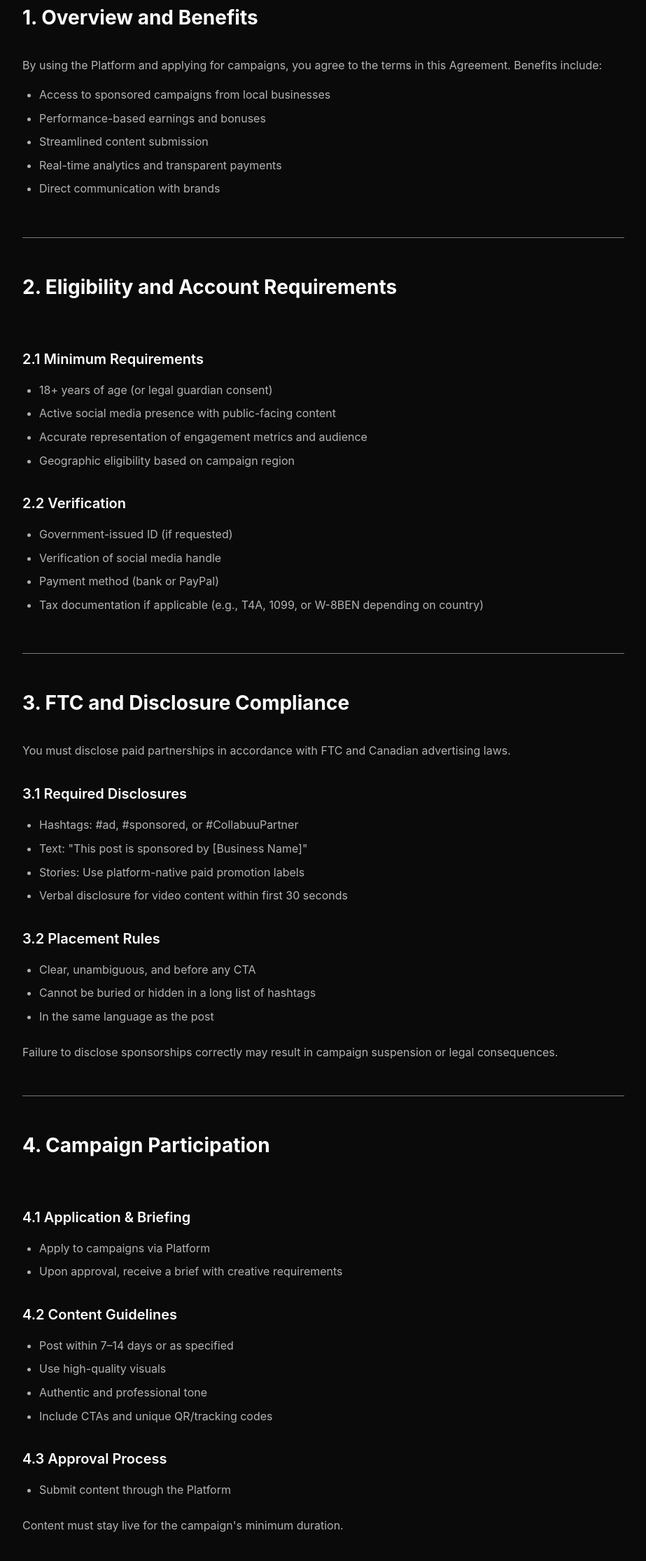
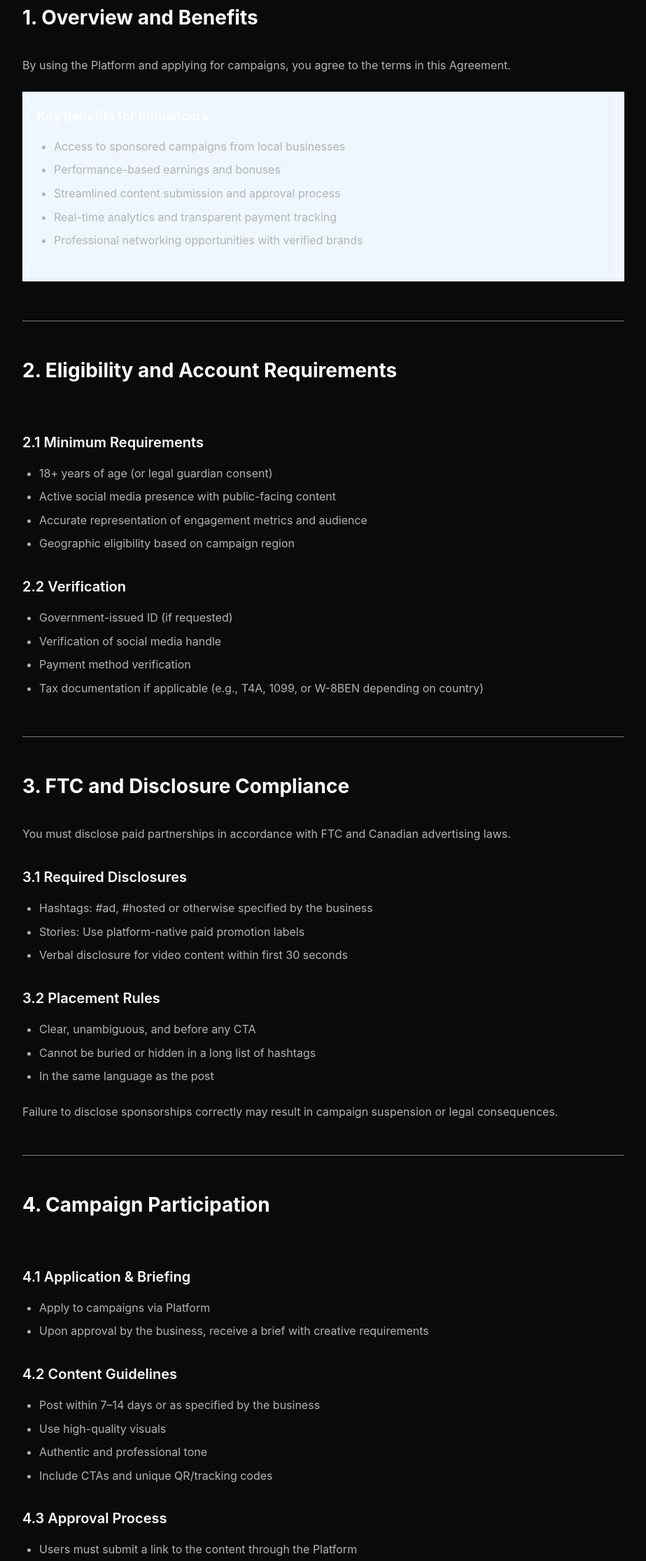
Before and after one commit to tonynham/collabuu, a website: page influencer-agreement.html in a window 1280 px wide. Shown: the part 433-2663 px from the top of the page at 70% size, without its empty margins (178-1101 px from the left). Drawn offline with Linux system fonts and the light colour scheme.

Commit message:
Format influencer benefits to match business agreement style - Add legal-highlight info div with proper styling - Update benefits list with enhanced descriptions - Match formatting consistency between business and influencer agreements - Improve visual presentation of key benefits section

```diff
--- a/influencer-agreement.html
+++ b/influencer-agreement.html
@@ -51,14 +51,18 @@
             <div class="legal-body">
                 <section class="legal-section">
                     <h2>1. Overview and Benefits</h2>
-                    <p>By using the Platform and applying for campaigns, you agree to the terms in this Agreement. Benefits include:</p>
-                    <ul>
-                        <li>Access to sponsored campaigns from local businesses</li>
-                        <li>Performance-based earnings and bonuses</li>
-                        <li>Streamlined content submission</li>
-                        <li>Real-time analytics and transparent payments</li>
-                        <li>Direct communication with brands</li>
-                    </ul>
+                    <p>By using the Platform and applying for campaigns, you agree to the terms in this Agreement.</p>
+
+                    <div class="legal-highlight info">
+                        <h4>Key Benefits for Influencers</h4>
+                        <ul>
+                            <li>Access to sponsored campaigns from local businesses</li>
+                            <li>Performance-based earnings and bonuses</li>
+                            <li>Streamlined content submission and approval process</li>
+                            <li>Real-time analytics and transparent payment tracking</li>
+                            <li>Professional networking opportunities with verified brands</li>
+                        </ul>
+                    </div>
                 </section>
 
                 <section class="legal-section">
@@ -76,7 +80,7 @@
                     <ul>
                         <li>Government-issued ID (if requested)</li>
                         <li>Verification of social media handle</li>
-                        <li>Payment method (bank or PayPal)</li>
+                        <li>Payment method verification</li>
                         <li>Tax documentation if applicable (e.g., T4A, 1099, or W-8BEN depending on country)</li>
                     </ul>
                 </section>
@@ -87,8 +91,7 @@
 
                     <h3>3.1 Required Disclosures</h3>
                     <ul>
-                        <li>Hashtags: #ad, #sponsored, or #CollabuuPartner</li>
-                        <li>Text: "This post is sponsored by [Business Name]"</li>
+                        <li>Hashtags: #ad, #hosted or otherwise specified by the business</li>
                         <li>Stories: Use platform-native paid promotion labels</li>
                         <li>Verbal disclosure for video content within first 30 seconds</li>
                     </ul>
@@ -109,12 +112,12 @@
                     <h3>4.1 Application & Briefing</h3>
                     <ul>
                         <li>Apply to campaigns via Platform</li>
-                        <li>Upon approval, receive a brief with creative requirements</li>
+                        <li>Upon approval by the business, receive a brief with creative requirements</li>
                     </ul>
 
                     <h3>4.2 Content Guidelines</h3>
                     <ul>
-                        <li>Post within 7–14 days or as specified</li>
+                        <li>Post within 7–14 days or as specified by the business</li>
                         <li>Use high-quality visuals</li>
                         <li>Authentic and professional tone</li>
                         <li>Include CTAs and unique QR/tracking codes</li>
@@ -122,7 +125,7 @@
 
                     <h3>4.3 Approval Process</h3>
                     <ul>
-                        <li>Submit content through the Platform </li>
+                        <li>Users must submit a link to the content through the Platform </li>
 
                     </ul>
 
@@ -135,14 +138,13 @@
                     <h3>5.1 Payment Structure</h3>
                     <ul>
                         <li><strong>Pay Per Customer:</strong> Commission for verified customer conversions</li>
-                        <li><strong>Bonuses:</strong> Based on campaign goals or long-term loyalty</li>
+                        <li><strong>Bonuses (if applicable):</strong> Based on campaign goals or long-term loyalty</li>
                     </ul>
 
                     <h3>5.2 Payouts</h3>
                     <ul>
                         <li>Processed in 7–14 business days</li>
-                        <li>Minimum payout threshold: $25 USD</li>
-                        <li>Dashboard access to full payment history</li>
+                        <li>Minimum payout threshold: $25 CAD</li>
                     </ul>
 
                     <h3>5.3 Tax Responsibilities</h3>
@@ -225,14 +227,13 @@
                         <li>Dedicated influencer success team</li>
                         <li>Creative briefs and platform walkthroughs</li>
                         <li>Tax guides and payout FAQs</li>
-                        <li>Webinars and training events</li>
                     </ul>
                     <p>Top influencers may receive exclusive campaign access, performance-based bonuses, and personalized coaching.</p>
                 </section>
 
                 <section class="legal-section">
                     <h2>11. Legal</h2>
-                    <p>This Agreement is governed by the laws of the Province of Ontario, Canada. Any disputes shall be resolved in Ontario courts.</p>
+                    <p>This Agreement is governed by the laws of the Province of Alberta, Canada. Any disputes shall be resolved in Alberta courts.</p>
                 </section>
 
                 <section class="legal-section">
```
